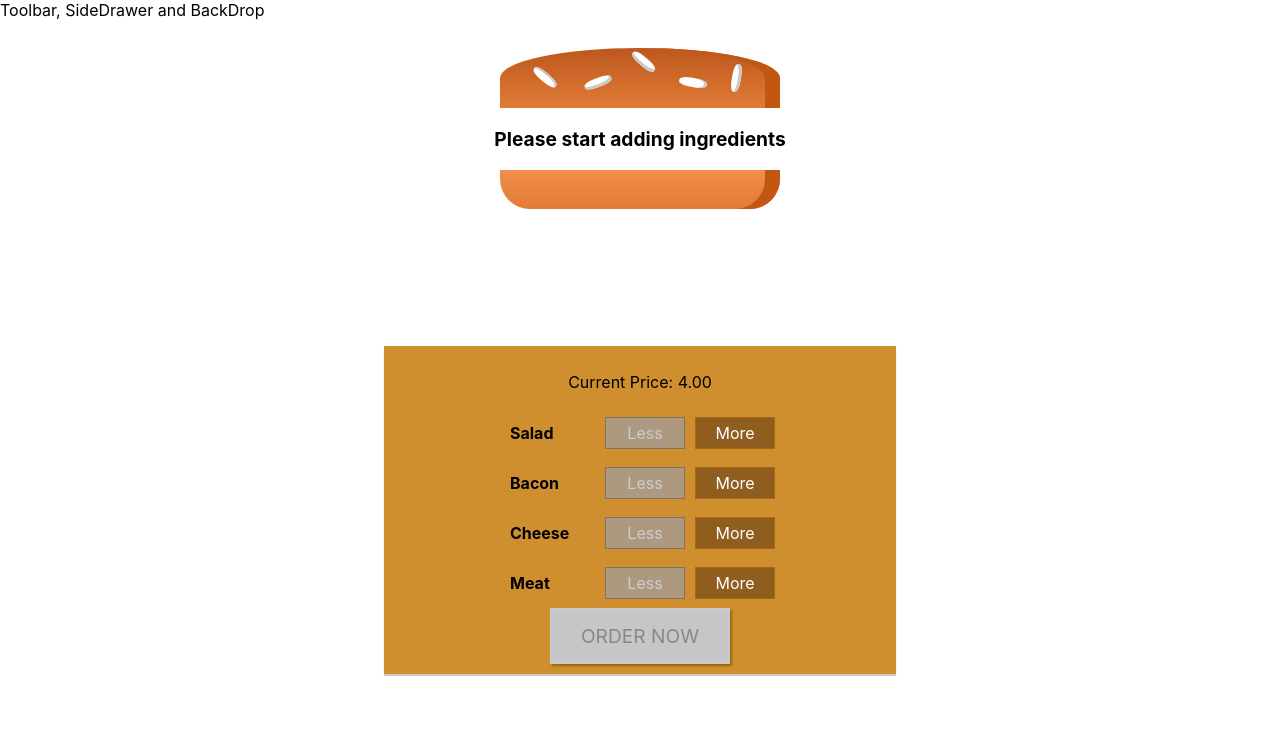
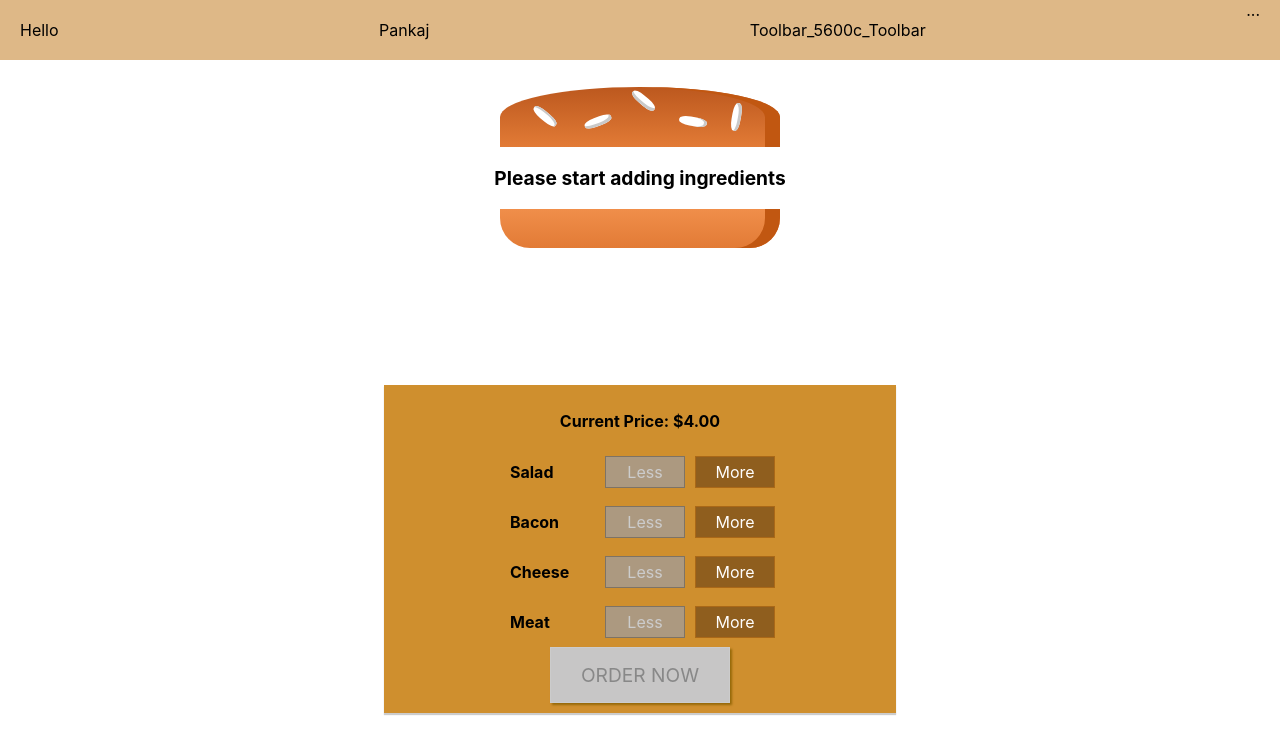
Before and after one commit to pankajks16/my-burger-app, a React app: page / in a window 1280 px wide. Shown: the top 754 px of the page. Built offline with nearby package versions, Linux system fonts and the light colour scheme.

Commit message:
Sample saved

```diff
--- a/src/components/Burger/BuildControls/BuildControls.js
+++ b/src/components/Burger/BuildControls/BuildControls.js
@@ -13,7 +13,7 @@ const controls = [
 const buildControls = (props) => {
     return (
         <div className={classes.BuildControls}>
-            <p>Current Price: {props.price.toFixed(2)}</p>
+            <p><strong>Current Price: ${props.price.toFixed(2)}</strong></p>
             {controls.map(ctrl => (
                 <BuildControl
                     key={ctrl.label}
--- a/src/components/Burger/OrderSummary/OrderSummary.js
+++ b/src/components/Burger/OrderSummary/OrderSummary.js
@@ -22,6 +22,7 @@ const orderSummary = (props) => {
             <ul>
                 {ingredientSummary}
             </ul>
+            <p><strong>Total price: ${props.price.toFixed(2)}</strong></p>
             <p>Continue to Checkout?</p>
             <Button btnType="Danger" clicked={props.purchaseCancelled}>CANCEL</Button>
             <Button btnType="Success" clicked={props.purchaseContinued}>CONTINUE</Button>
--- a/src/components/Layout/Layout.js
+++ b/src/components/Layout/Layout.js
@@ -1,10 +1,11 @@
 import React from 'react';
 import Aux from '../../hoc/Auxs';
 import classes from './Layout.module.css';
-
+import Toolbar from '../Navigation/Toolbar/Toolbar';
 const layout = (props) => (
     <Aux>
-        <div>Toolbar, SideDrawer and BackDrop</div>
+        {/* <div>Toolbar, SideDrawer and BackDrop</div> */}
+        <Toolbar />
         <main className={classes.Content}>
             {props.children}
         </main>
--- a/src/components/Layout/Layout.module.css
+++ b/src/components/Layout/Layout.module.css
@@ -1,3 +1,3 @@
 .Content {
-    margin-top: 16px;
+    margin-top: 75px;;
 }
--- /dev/null
+++ b/src/components/Navigation/Toolbar/Toolbar.js
@@ -0,0 +1,19 @@
+import React from 'react';
+
+import classes from './Toolbar.module.css';
+
+const toolbar = (props) => {
+    return (
+        <header className={classes.Toolbar}>
+            <div>Hello</div>
+            <div>Pankaj</div>
+            <div>{classes.Toolbar}</div>
+            <nav>
+                ...
+            </nav>
+        </header>
+
+    );
+}
+
+export default toolbar;
--- /dev/null
+++ b/src/components/Navigation/Toolbar/Toolbar.module.css
@@ -0,0 +1,18 @@
+.Toolbar {
+    height: 60px;
+    width: 100%;
+    position: fixed;
+    top: 0;
+    left: 0;
+    background-color: burlywood;
+    display: flex;
+    justify-content: space-between;
+    align-items: center;
+    padding: 0 20px;
+    box-sizing: border-box;
+    z-index: 90;
+}
+
+.Toolbar nav {
+    height: 100%;
+}
--- a/src/containers/BurgerBuilder/BurgerBuilder.js
+++ b/src/containers/BurgerBuilder/BurgerBuilder.js
@@ -18,8 +18,8 @@ class BurgerBuilder extends Component {
 	state = {
 		ingredients: {
 			salad: 0,
+			bacon: 0,
 			cheese: 0,
-			bacon: 0,
 			meat: 0
 		},
 		totalPrice: 4,
@@ -106,6 +106,7 @@ class BurgerBuilder extends Component {
 						ingredients={this.state.ingredients}
 						purchaseCancelled={this.purchaseCancelhandler}
 						purchaseContinued={this.purchaseContinueHandler}
+						price={this.state.totalPrice}
 						></OrderSummary>
 				</Modal>
 				<BuildControls
```
Also changed, not shown: src/assets/images/127 burger-logo.png (added), src/components/Logo/Logo.js (added), src/components/Logo/Logo.module.css (added).
